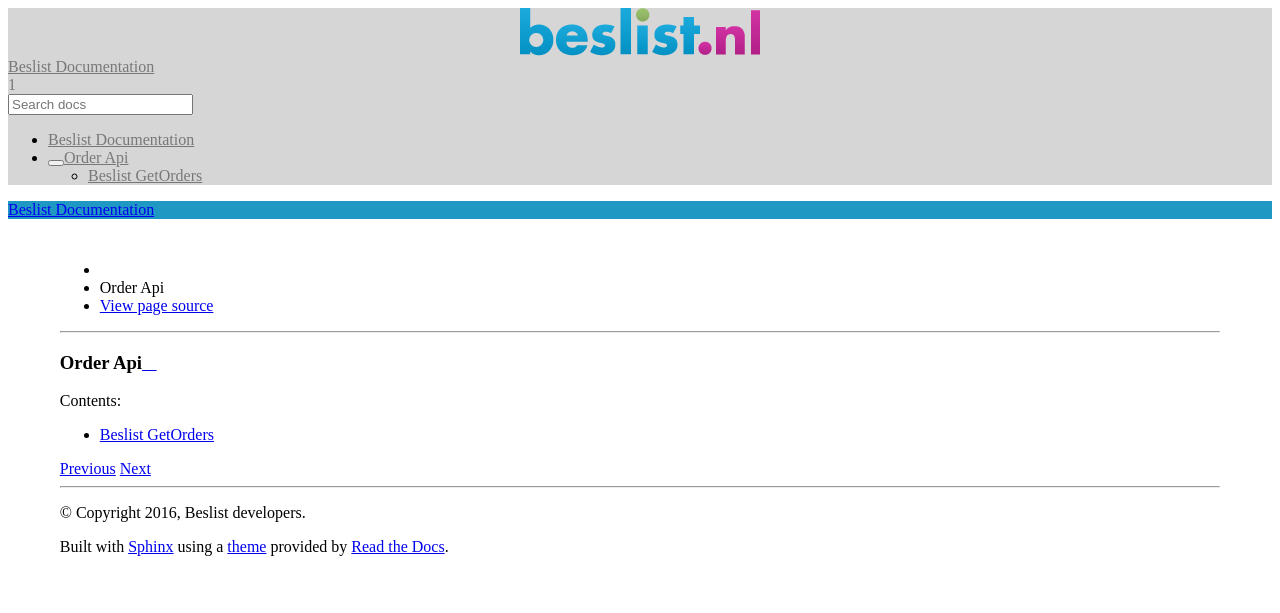
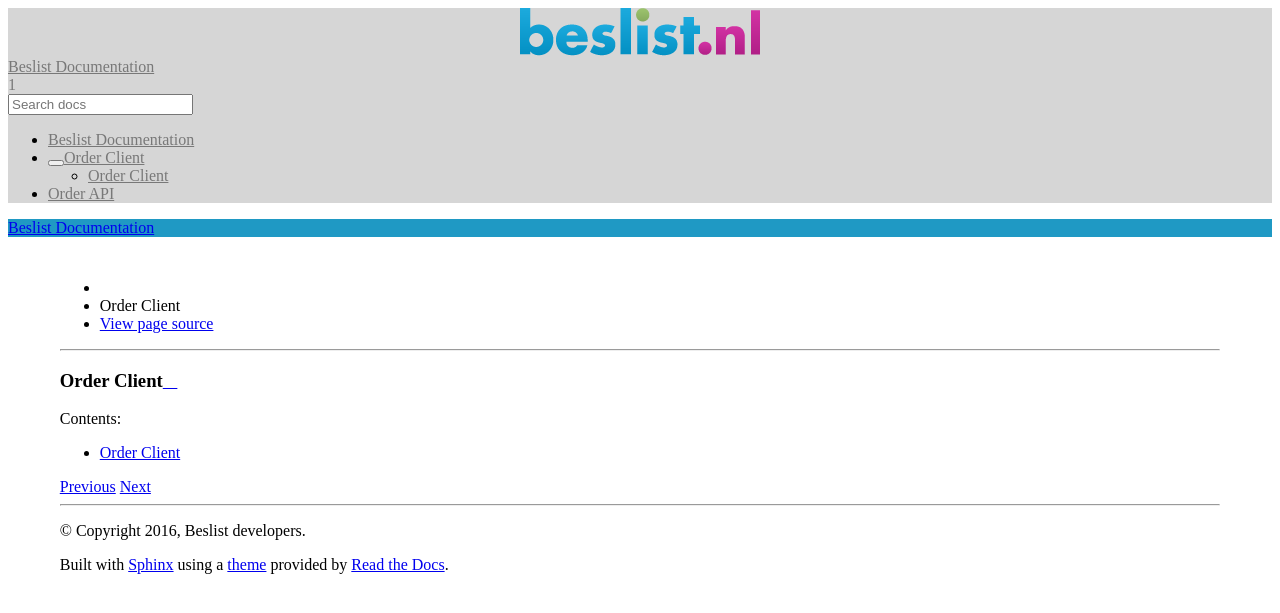
Before and after one commit to jeroenoliemans/order-api-client, a Sphinx documentation site: the page built from docs/Client/index.rst, in a window 1280 px wide. Shown: the top 613 px of the page. Built offline with Sphinx 7.4.7 and the Read the Docs theme 2.0.0, drawn with Linux system fonts in a browser that asks for light colours.

Commit message:
feature/moved-docs modified structure

```diff
--- /dev/null
+++ b/docs/API/index.rst
@@ -0,0 +1,10 @@
+Order API
+================================================
+
+Contents:
+
+
+.. toctree::
+   :maxdepth: 1
+
+   getorders
--- a/docs/order_api/index.rst
+++ b/docs/Client/index.rst
@@ -1,10 +1,11 @@
-Order Api
+Order Client
 ================================================
 
 Contents:
 
 
+
 .. toctree::
    :maxdepth: 1
 
-   getorders
+   introduction
--- /dev/null
+++ b/docs/Client/introduction.md
@@ -0,0 +1,4 @@
+## Order Client
+
+
+### Introduction.
--- a/docs/index.rst
+++ b/docs/index.rst
@@ -8,7 +8,9 @@
    :maxdepth: 2
 
    introduction
-   order_api/index
+   Client/index
+   API/index
+
 
 
 
```
Also changed, not shown: docs/API/getorders.md (renamed from docs/order_api/getorders.md).
